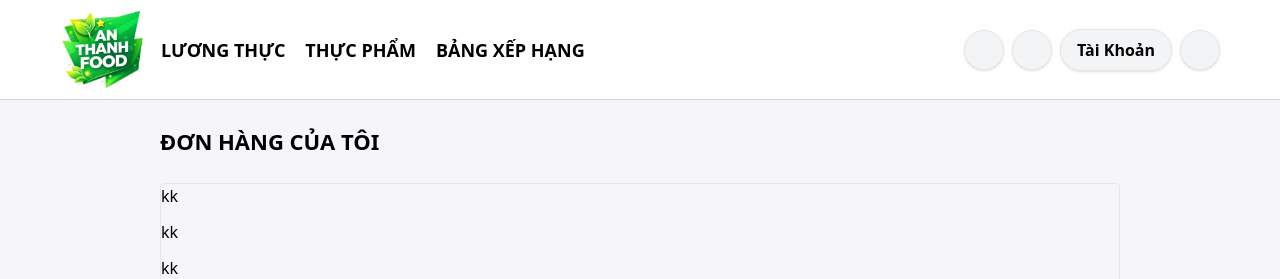
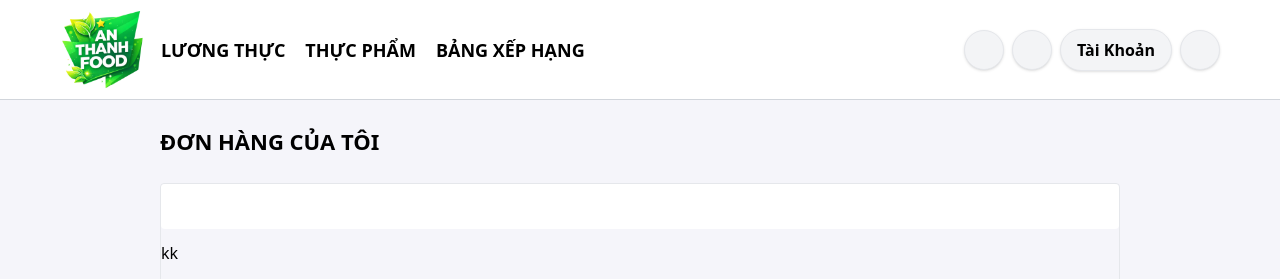
Before and after one commit to SongDuy/web-an-thanh-food, a React (Create React App) app: page /account/orders in a window 1280 px wide. Shown: the top 279 px of the page. Built offline with nearby package versions, Linux system fonts and the light colour scheme; some icons are missing; what i18n-iso-countries would draw is missing.

Commit message:
Update new

```diff
--- a/src/pages/account/Orders.js
+++ b/src/pages/account/Orders.js
@@ -38,8 +38,11 @@ const OrdersPage = () => {
                 </div>
 
                 <div className="w-full min-h-[555px] flex flex-col gap-3 rounded border">
-                    <div className="w-full">
-                        kk
+                    <div className="w-full h-[45px] flex items-center px-3 rounded bg-white">
+                        <div></div>
+                        <div></div>
+                        <div></div>
+                        <div></div>
                     </div>
 
                     <div className="w-full">
```
